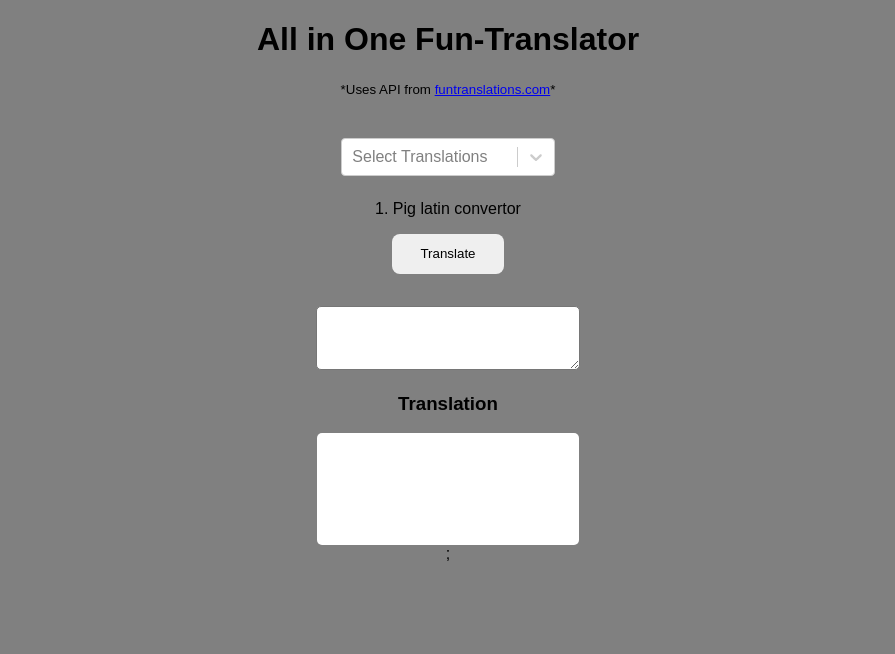
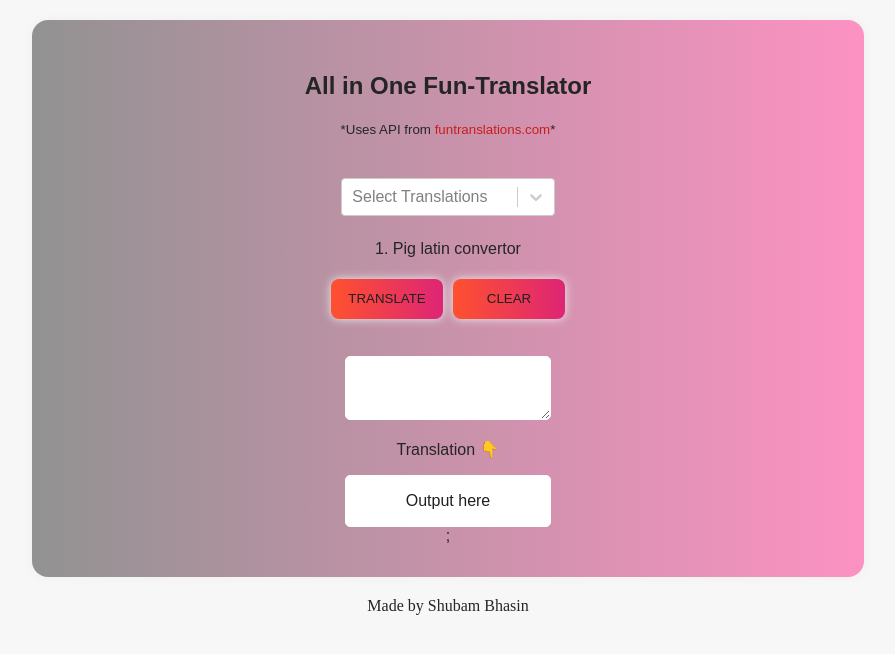
Before and after one commit to shubambhasin/All-in-one-transalator, a React (Create React App) app: page / in a window 1280 px wide. Shown: the top 654 px of the page, without its empty margins (192-1087 px from the left). Built offline with nearby package versions, Linux system fonts and the light colour scheme.

Commit message:
style: added styles added styles and added clear button to clear all the text on the screen.

```diff
--- a/src/App.js
+++ b/src/App.js
@@ -4,8 +4,11 @@ import "./styles.css";
 
 export default function App() {
   return (
-    <div className="App">
-      <Main />
+    <div>
+      <div className="App">
+        <Main />
+      </div>
+      <footer className="center">Made by Shubam Bhasin </footer>
     </div>
   );
 }
--- a/src/Component/Main.js
+++ b/src/Component/Main.js
@@ -20,52 +20,52 @@ var translationObj = [
   {
     value: "4",
     label: "Valley speak translator",
-    conversion: "yoda"
+    conversion: "valspeak"
   },
   {
     value: "5",
     label: "Minion speak translator",
-    conversion: "yoda"
+    conversion: "minion"
   },
   {
     value: "6",
     label: "Dothraki translator",
-    conversion: "yoda"
+    conversion: "dothraki"
   },
   {
     value: "7",
     label: "Valyrian translator",
-    conversion: "yoda"
+    conversion: "valyrian"
   },
   {
     value: "8",
     label: "Old English translator",
-    conversion: "yoda"
+    conversion: "oldenglish"
   },
   {
     value: "9",
     label: "Shakesspeare translator",
-    conversion: "yoda"
+    conversion: "shakespeare"
   },
   {
     value: "10",
     label: "Groot translator",
-    conversion: "yoda"
+    conversion: "groot"
   },
   {
     value: "11",
-    label: "Groot translator",
-    conversion: "yoda"
+    label: "Boston Translator",
+    conversion: "boston"
   },
   {
     value: "12",
     label: "Morse Code translator",
-    conversion: "yoda"
+    conversion: "morse"
   },
   {
     value: "13",
     label: "Brooklyn translator",
-    conversion: "yoda"
+    conversion: "brooklyn"
   }
 ];
 
@@ -149,13 +149,20 @@ const Main = () => {
   };
 
   var outputDiv = document.querySelector(".output");
-
+  var text_area = document.querySelector(".text-area");
+  const clear = () => {
+    outputDiv.innerHTML = "";
+    text_area.value = "";
+  };
   return (
     <div>
-      <h1>All in One Fun-Translator</h1>
+      <h2>All in One Fun-Translator</h2>
       <small>
         *Uses API from{" "}
-        <a href="https://funtranslations.com">funtranslations.com</a>*
+        <a href="https://funtranslations.com" className="link">
+          funtranslations.com
+        </a>
+        *
       </small>
 
       <br />
@@ -175,14 +182,22 @@ const Main = () => {
         <button className="btn" onClick={translate}>
           Translate
         </button>
+        <button className="btn btn-clear" onClick={clear}>
+          Clear
+        </button>
         <div>
           <textarea
             className="text-area"
             onChange={userInputHandler}
           ></textarea>
         </div>
-        <h3>Translation</h3>
-        <div className="output"></div>;
+        <p>
+          Translation{" "}
+          <span role="img" aria-labelledby="finger-down">
+            👇
+          </span>
+        </p>
+        <div className="output">Output here</div>;
       </div>
     </div>
   );
--- a/src/styles.css
+++ b/src/styles.css
@@ -1,43 +1,92 @@
 body {
-  background: grey;
+  background: rgba(247, 247, 247, 1);
   margin: 0;
+  display: flex;
+  justify-content: center;
+  color: rgb(37, 37, 37);
 }
 .App {
+  background-image: linear-gradient(
+    to right,
+    #929292 0%,
+    #ff92c3 51%,
+    #bbbbbb 100%
+  );
+
+  border-radius: 1rem;
+  margin-top: 20px;
+  margin-bottom: 20px;
   font-family: sans-serif;
   display: flex;
   text-align: center;
   justify-content: center;
+
+  box-shadow: 0 0 10px #eee;
+  background-size: 200% auto;
+  /* background: rgba(0,0,0,0.2); */
+  width: 60vw;
+  padding: 2rem;
+  transition: 0.5s;
+}
+.App:hover {
+  background-position: right center; /* change the direction of the change here */
 }
 
+.center {
+  text-align: center;
+}
+
+.link {
+  text-decoration: none;
+  color: rgb(201, 29, 29);
+}
 .select-option {
   padding: 0.5rem;
   display: block;
   margin: auto;
   margin-top: 2rem;
   text-align: center;
-  width: 60%;
+  width: 80%;
 }
 
 textarea {
+  outline: none;
+  border: 1px solid white;
   border-radius: 5px;
   margin: 2rem;
   margin-bottom: 0px;
   padding: 1rem;
   width: 60%;
   height: 20%;
+  transition: 1s;
+}
+textarea:hover {
+  border: 1px solid #dd2476;
 }
 
 .output {
+  border: 1px solid white;
   display: block;
   margin: auto;
   background: white;
   border-radius: 5px;
   padding: 1rem;
   width: 60%;
-  height: 10vh;
+  transition: 1s;
+
+  color: rgb(32, 32, 32);
+}
+.output:hover {
+  border: 1px solid #dd2476;
 }
 
 .btn {
+  background-image: linear-gradient(
+    to right,
+    #ff512f 0%,
+    #dd2476 51%,
+    #ff512f 100%
+  );
   align-items: flex-end;
   padding: 0.5rem;
   border: none;
@@ -45,10 +94,17 @@ textarea {
   width: 7rem;
   height: 2.5rem;
   outline: none;
-  transition: 0.3s;
+  transition: 0.5s;
+  box-shadow: 0 0 10px #eee;
+  background-size: 200% auto;
+  text-transform: uppercase;
+  margin: 5px;
+
+  color: rgb(32, 32, 32);
 }
 .btn:hover {
   cursor: pointer;
   width: 7.5rem;
-  border: 0.5px solid red;
+  background-position: right center; /* change the direction of the change here */
+  color: #fff;
 }
```
